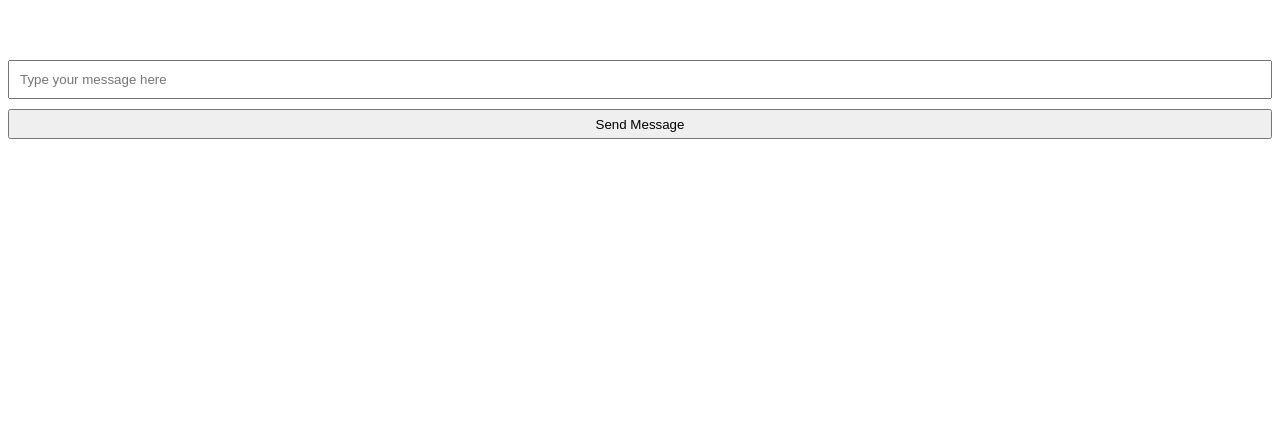
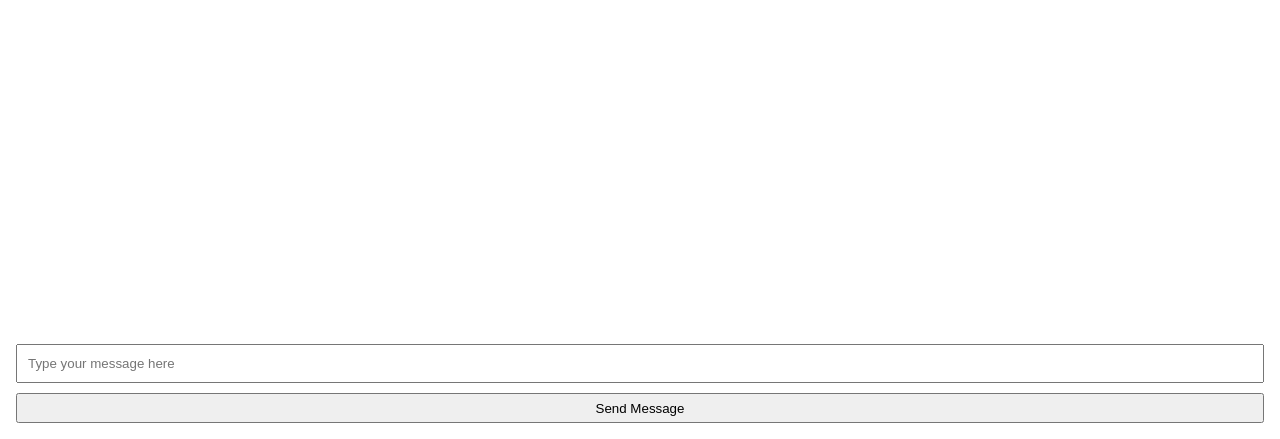
Before and after one commit to deep-vinci/wss-ground, a website: page index.html in a window 1280 px wide. Shown: the part 361-800 px from the top of the page. Drawn offline with Linux system fonts and the light colour scheme.

Commit message:
chore: mini styling changes

```diff
--- a/index.html
+++ b/index.html
@@ -1,14 +1,35 @@
-<!-- <h1>Real Time Messaging</h1> -->
+<!doctype html>
+<html lang="en">
+    <head>
+        <meta charset="UTF-8" />
+        <meta name="viewport" content="width=device-width, initial-scale=1.0" />
+        <title>wss</title>
+        <link rel="stylesheet" href="style.css" />
+    </head>
+    <body>
+        <div class="main">
             <pre id="messages" style="height: 400px; overflow: scroll"></pre>
+            <form>
                 <input
                     type="text"
                     id="messageBox"
                     placeholder="Type your message here"
-    style="display: block; width: 100%; margin-bottom: 10px; padding: 10px"
+                    style="
+                        display: block;
+                        width: 100%;
+                        margin-bottom: 10px;
+                        padding: 10px;
+                    "
                 />
-<button id="send" title="Send Message!" style="width: 100%; height: 30px">
+                <button
+                    id="send"
+                    title="Send Message!"
+                    style="width: 100%; height: 30px"
+                >
                     Send Message
                 </button>
+            </form>
+        </div>
 
         <script>
             (function () {
@@ -40,7 +61,10 @@
                     };
                 }
 
-        sendBtn.onclick = function () {
+                messageBox.addEventListener("keydown", (event) => {
+                    if (event.key == "Enter") {
+                        event.preventDefault();
+
                         if (!ws) {
                             showMessage("No WebSocket connection :(");
                             return;
@@ -48,8 +72,22 @@
 
                         ws.send(messageBox.value);
                         showMessage(messageBox.value);
-        };
+                    }
+                });
+
+                sendBtn.addEventListener("click", (event) => {
+                    if (!ws) {
+                        showMessage("No WebSocket connection :(");
+                        return;
+                    }
+                    event.preventDefault();
+
+                    ws.send(messageBox.value);
+                    showMessage(messageBox.value);
+                });
 
                 init();
             })();
         </script>
+    </body>
+</html>
--- /dev/null
+++ b/style.css
@@ -0,0 +1,27 @@
+* {
+    margin: 0;
+    padding: 0;
+    box-sizing: border-box;
+}
+
+html,
+body {
+    width: 100%;
+    height: 100%;
+}
+.main {
+    padding: 1rem;
+    height: 100%;
+    width: 100%;
+    display: flex;
+    flex-direction: column;
+}
+
+.main pre {
+    flex-grow: 1;
+    scrollbar-width: none;
+}
+
+.main form {
+    /* height: 200px; */
+}
```
Lines whose indentation alone changed are shown as unchanged.
